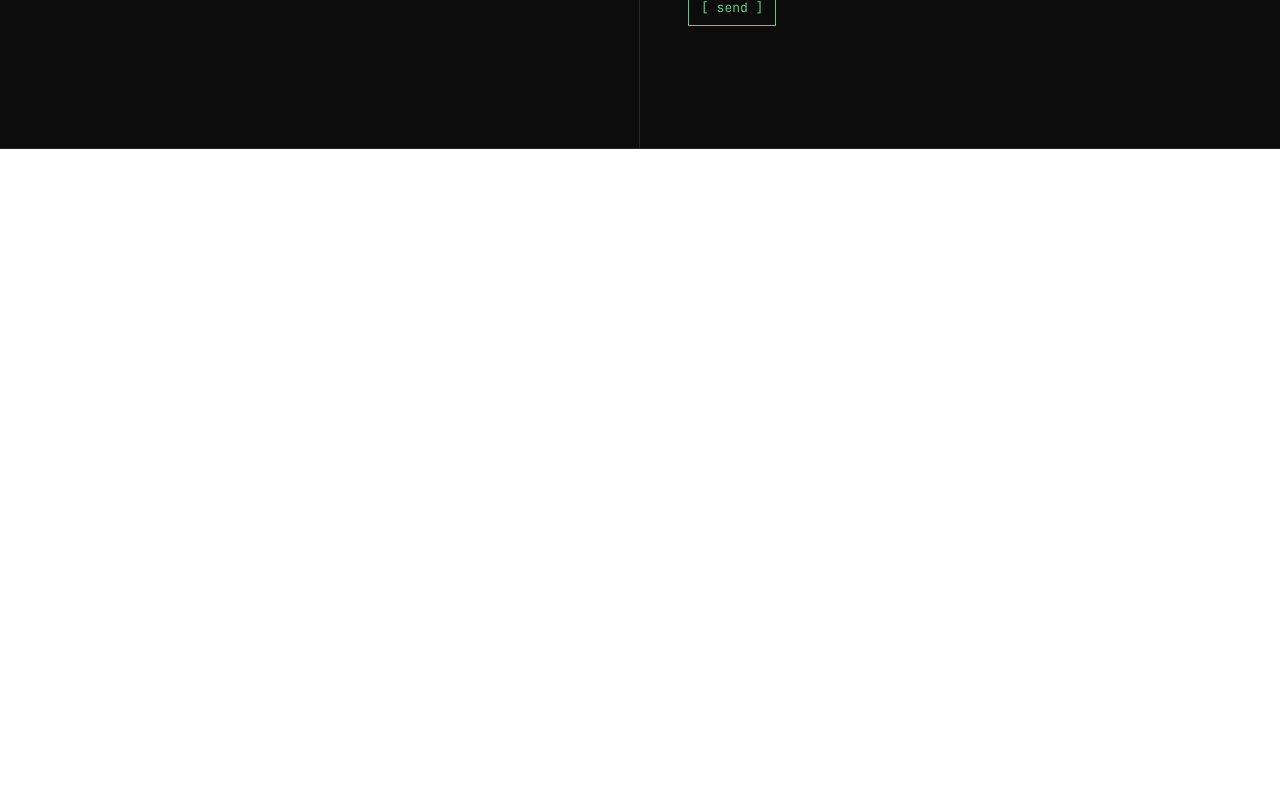
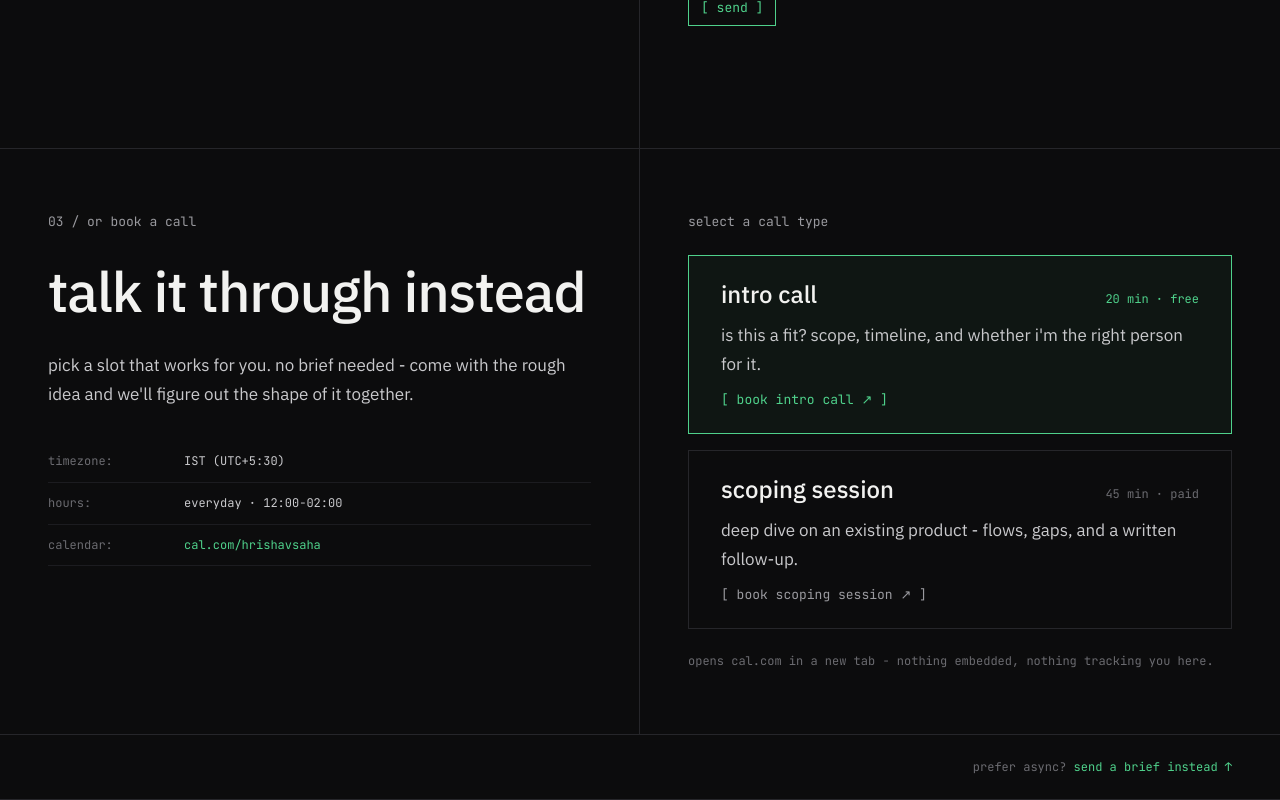
Before and after one commit to HrishavSaha/hrishav.dev, a Next.js app: page /contact in a window 1280 px wide. Shown: the part 651-1451 px from the top of the page. Before the commit the page ends 800 px from the top, so only its background shows below. Built offline with nearby package versions, Linux system fonts and the light colour scheme; no server answers.

Commit message:
Enhance contact and profile structure: add calendar details and refactor contact details rendering

```diff
--- a/app/about/page.tsx
+++ b/app/about/page.tsx
@@ -108,7 +108,7 @@ export default function About() {
 					<div className="flex flex-col gap-1">
 						<p className="font-mono text-metadata text-label">currently</p>
 						<p className="font-mono text-nav font-bold text-accent">
-							taking on two projects for q3 2026
+							taking on two projects for 2026
 						</p>
 					</div>
 
--- a/app/contact/page.tsx
+++ b/app/contact/page.tsx
@@ -12,16 +12,77 @@ export const metadata: Metadata = pageMetadata({
 
 const stripProtocol = (url: string) => url.replace(/^https?:\/\//, "");
 
-const CONTACT_DETAILS: Array<{ label: string; value: string; href?: string; accent?: boolean }> = [
+type Detail = { label: string; value: string; href?: string; accent?: boolean };
+
+const CONTACT_DETAILS: Array<Detail> = [
 	{ label: "email", value: profile.socials.email, href: `mailto:${profile.socials.email}`, accent: true },
 	{ label: "github", value: stripProtocol(profile.socials.github), href: profile.socials.github },
 	{ label: "linkedin", value: stripProtocol(profile.socials.linkedin), href: profile.socials.linkedin },
 	{ label: "response", value: "< 24 hrs" },
 ];
 
+const CALL_DETAILS: Array<Detail> = [
+	{ label: "timezone", value: profile.calendar.timezone },
+	{ label: "hours", value: profile.calendar.hours },
+	{
+		label: "calendar",
+		value: stripProtocol(profile.calendar.handle),
+		href: profile.calendar.handle,
+		accent: true,
+	},
+];
+
+const CALL_TYPES: Array<{
+	title: string;
+	meta: string;
+	description: string;
+	cta: string;
+	href: string;
+	highlighted?: boolean;
+}> = [
+	{
+		title: "intro call",
+		meta: "20 min · free",
+		description: "is this a fit? scope, timeline, and whether i'm the right person for it.",
+		cta: "book intro call",
+		href: profile.calendar.intro,
+		highlighted: true,
+	},
+	{
+		title: "scoping session",
+		meta: "45 min · paid",
+		description: "deep dive on an existing product - flows, gaps, and a written follow-up.",
+		cta: "book scoping session",
+		href: profile.calendar.scoping,
+	},
+];
+
+function DetailRow({ label, value, href, accent }: Detail) {
+	const isExternal = Boolean(href?.startsWith("http"));
+
+	return (
+		<div className="grid grid-cols-[90px_1fr] sm:grid-cols-[120px_1fr] gap-4 py-3 border-b border-hairline-inner font-mono text-metadata">
+			<p className="text-label">{label}:</p>
+			{href ? (
+				<a
+					href={href}
+					target={isExternal ? "_blank" : undefined}
+					rel={isExternal ? "noopener noreferrer" : undefined}
+					className={`break-all ${accent ? "text-accent" : "text-body-text"}`}
+				>
+					{value}
+				</a>
+			) : (
+				<p className="text-body-text">{value}</p>
+			)}
+		</div>
+	);
+}
+
 export default function Contact() {
 	return (
-		<div className="w-full min-h-[calc(100dvh-var(--spacing-nav))] bg-surface flex flex-col lg:flex-row border-b border-hairline">
+		<div className="w-full bg-surface flex flex-col">
+			<div className="w-full min-h-[calc(100dvh-var(--spacing-nav))] flex flex-col lg:flex-row border-b border-hairline">
 				<div className="w-full lg:w-1/2 flex flex-col gap-8 px-6 py-12 sm:px-12 lg:py-16 border-b lg:border-b-0 lg:border-r border-hairline">
 					<p className="font-mono text-nav text-secondary">01 / contact</p>
 
@@ -37,30 +98,93 @@ export default function Contact() {
 
 					<div className="flex flex-col">
 						{CONTACT_DETAILS.map((detail) => (
-						<div
-							key={detail.label}
-							className="grid grid-cols-[90px_1fr] sm:grid-cols-[120px_1fr] gap-4 py-3 border-b border-hairline-inner font-mono text-metadata"
-						>
-							<p className="text-label">{detail.label}:</p>
-							{detail.href ? (
-								<a
-									href={detail.href}
-									target={detail.href.startsWith("http") ? "_blank" : undefined}
-									rel={detail.href.startsWith("http") ? "noopener noreferrer" : undefined}
-									className={`break-all ${detail.accent ? "text-accent" : "text-body-text"}`}
-								>
-									{detail.value}
-								</a>
-							) : (
-								<p className="text-body-text">{detail.value}</p>
-							)}
-						</div>
+							<DetailRow key={detail.label} {...detail} />
 						))}
 					</div>
 				</div>
 
-			<div className="w-full lg:w-1/2 flex flex-col">
+				<div
+					id="brief"
+					className="w-full lg:w-1/2 flex flex-col scroll-mt-[var(--spacing-nav)]"
+				>
 					<ContactForm />
+				</div>
+			</div>
+
+			<div id="call" className="w-full flex flex-col border-b border-hairline scroll-mt-[var(--spacing-nav)]">
+				<div className="w-full flex flex-col lg:flex-row">
+					<div className="w-full lg:w-1/2 flex flex-col gap-8 px-6 py-12 sm:px-12 lg:py-16 border-b lg:border-b-0 lg:border-r border-hairline">
+						<p className="font-mono text-nav text-secondary">03 / or book a call</p>
+
+						<p className="font-sans text-display-xs sm:text-display-sm lg:text-display-md font-medium text-primary-text">
+							talk it through instead
+						</p>
+
+						<p className="font-sans text-body text-body-text">
+							pick a slot that works for you. no brief needed - come with the rough idea and
+							we&apos;ll figure out the shape of it together.
+						</p>
+
+						<div className="flex flex-col">
+							{CALL_DETAILS.map((detail) => (
+								<DetailRow key={detail.label} {...detail} />
+							))}
+						</div>
+					</div>
+
+					<div className="w-full lg:w-1/2 flex flex-col gap-6 px-6 py-12 sm:px-12 lg:py-16">
+						<p className="font-mono text-nav text-secondary">select a call type</p>
+
+						<div className="flex flex-col gap-4">
+							{CALL_TYPES.map((call) => (
+								<div
+									key={call.title}
+									className={`flex flex-col gap-3 px-6 py-6 sm:px-8 border ${
+										call.highlighted ? "border-accent bg-accent/5" : "border-hairline"
+									}`}
+								>
+									<div className="flex flex-wrap items-baseline justify-between gap-2">
+										<p className="font-sans text-heading-sm font-medium text-primary-text">
+											{call.title}
+										</p>
+										<p className={`font-mono text-metadata ${call.highlighted ? "text-accent" : "text-label"}`}>
+											{call.meta}
+										</p>
+									</div>
+
+									<p className="font-sans text-body text-body-text">{call.description}</p>
+
+									<a
+										href={call.href}
+										target="_blank"
+										rel="noopener noreferrer"
+										className={`self-start font-mono text-nav transition-all duration-120 ${
+											call.highlighted
+												? "text-accent hover:underline"
+												: "text-secondary hover:text-body-text"
+										}`}
+									>
+										[ {call.cta} ↗ ]
+									</a>
+								</div>
+							))}
+						</div>
+
+						<p className="font-mono text-metadata text-label">
+							opens {stripProtocol(profile.calendar.handle).split("/")[0]} in a new tab - nothing
+							embedded, nothing tracking you here.
+						</p>
+					</div>
+				</div>
+
+				<div className="w-full flex sm:justify-end px-6 py-6 sm:px-12 border-t border-hairline font-mono text-metadata">
+					<p className="text-label">
+						prefer async?{" "}
+						<a href="#brief" className="text-accent hover:underline">
+							send a brief instead ↑
+						</a>
+					</p>
+				</div>
 			</div>
 		</div>
 	);
--- a/content/profile.ts
+++ b/content/profile.ts
@@ -11,6 +11,13 @@ export interface Profile {
 		github: string;
 		linkedin: string;
 	};
+	calendar: {
+		handle: string;
+		timezone: string;
+		hours: string;
+		intro: string;
+		scoping: string;
+	};
 }
 
 export const profile: Profile = {
@@ -18,7 +25,7 @@ export const profile: Profile = {
 	role: "designer / developer",
 	stack: ['next', 'react native', 'ts'],
 	based: "remote",
-	status: "open - q3 2026",
+	status: "open",
 	availabilityStatus: "available for work",
 	isAvailable: true,
 	socials: {
@@ -26,4 +33,11 @@ export const profile: Profile = {
 		github: "https://github.com/HrishavSaha",
 		linkedin: "https://linkedin.com/in/hrishavsaha",
 	},
+	calendar: {
+		handle: "https://cal.com/hrishavsaha",
+		timezone: "IST (UTC+5:30)",
+		hours: "everyday · 12:00-02:00",
+		intro: "https://cal.com/hrishavsaha/intro-call",
+		scoping: "https://cal.com/hrishavsaha/scoping-session",
+	},
 }
```
Lines whose indentation alone changed are shown as unchanged.
